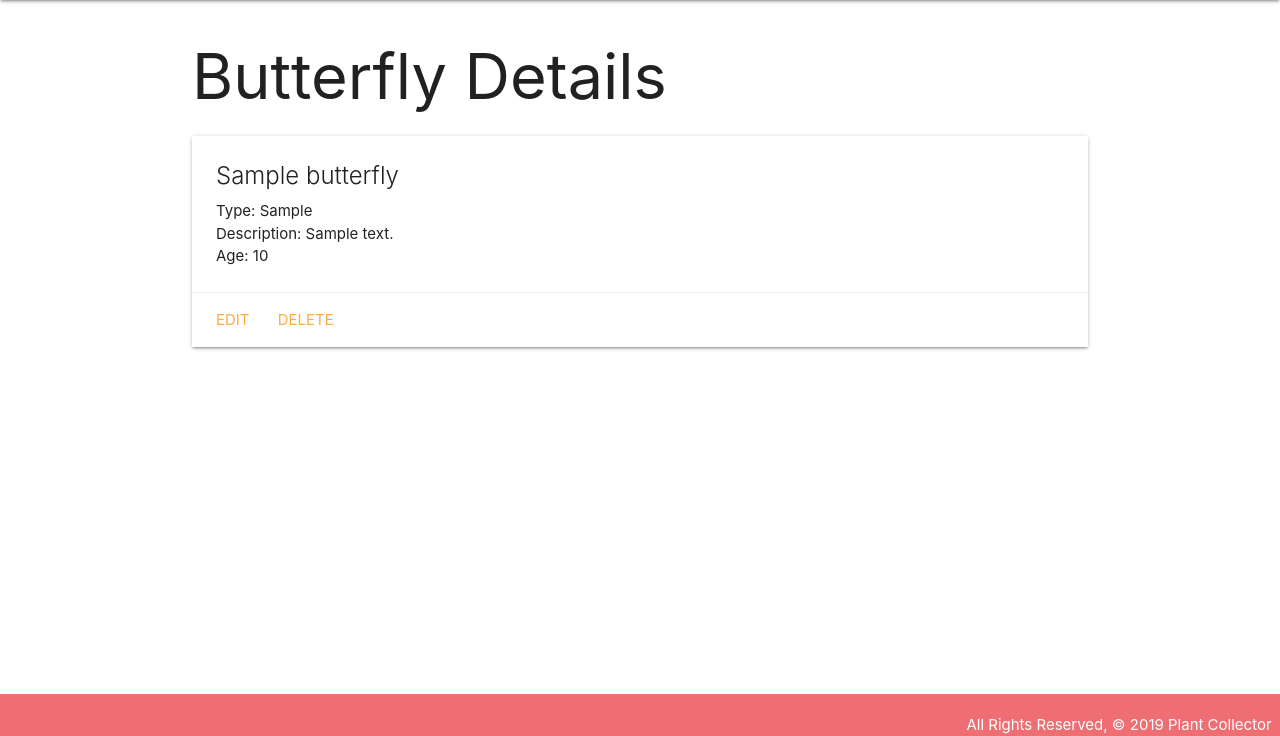
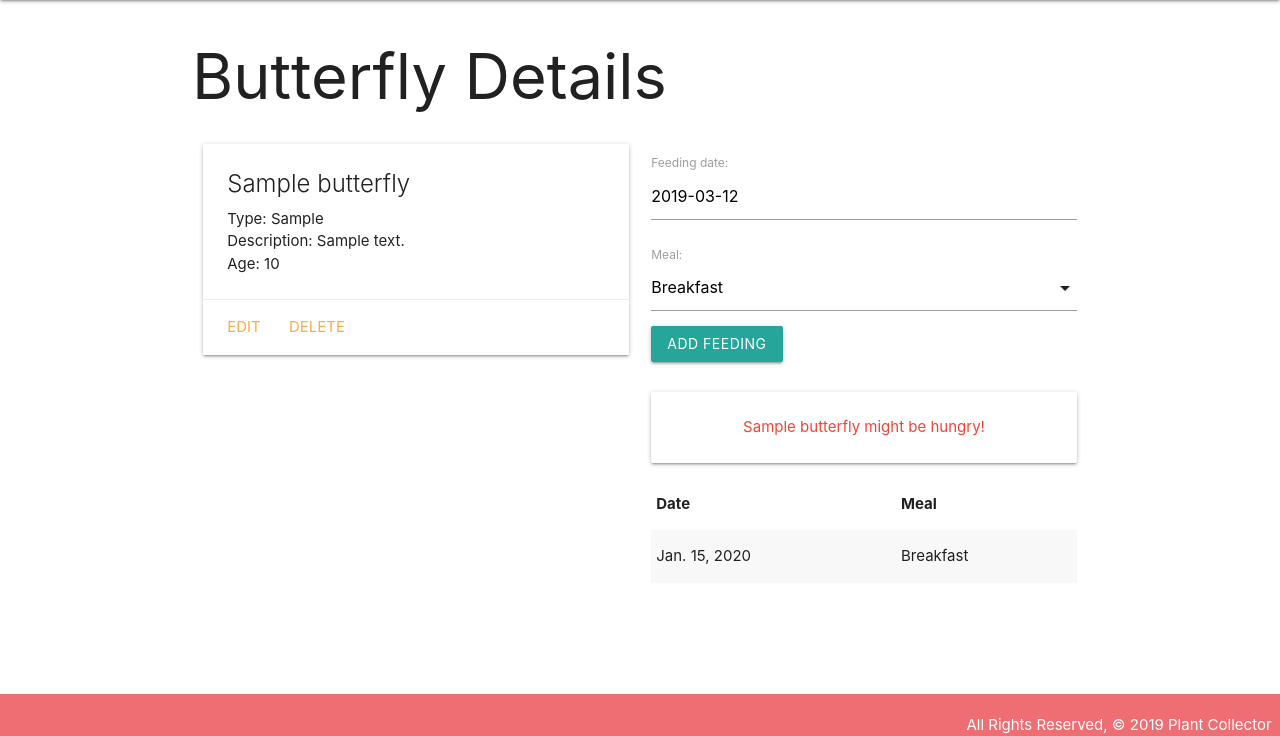
Before and after one commit to siaraclemente/butterflycollector, a Django app: page /butterflies/1/ in a window 1280 px wide. Shown: the part 64-800 px from the top of the page. Run offline with Django 3.2, Linux system fonts and the light colour scheme; tables that the repository leaves empty hold one stand-in row (values such as "Sample post").

Commit message:
feeding function added to app, along with cute reminder text

```diff
--- a/main_app/admin.py
+++ b/main_app/admin.py
@@ -1,5 +1,6 @@
 from django.contrib import admin
-from .models import Butterfly
+from .models import Butterfly, Feeding
 
 # Register your models here.
 admin.site.register(Butterfly)
+admin.site.register(Feeding)
--- /dev/null
+++ b/main_app/forms.py
@@ -0,0 +1,7 @@
+from django.forms import ModelForm
+from .models import Feeding
+
+class FeedingForm(ModelForm):
+  class Meta:
+    model = Feeding
+    fields = ['date', 'meal']
--- a/main_app/models.py
+++ b/main_app/models.py
@@ -1,7 +1,13 @@
 from django.db import models
 from django.urls import reverse
+from datetime import date
 
 # Create your models here.
+MEALS = (
+    ('B', 'Breakfast'),
+    ('L', 'Lunch'),
+    ('D', 'Dinner')
+)
 
 class Butterfly(models.Model):
   name = models.CharField(max_length=100)
@@ -14,3 +20,22 @@ class Butterfly(models.Model):
 
   def get_absolute_url(self):
     return reverse('detail', kwargs={'butterfly_id': self.id})
+
+  def fed_for_today(self):
+    return self.feeding_set.filter(date=date.today()).count() >= len(MEALS)
+
+class Feeding(models.Model):
+  date = models.DateField('feeding date')
+  meal = models.CharField(
+    max_length=1,
+    choices=MEALS,
+    default='B'
+    )
+
+  butterfly = models.ForeignKey(Butterfly, on_delete=models.CASCADE)
+
+  def __str__(self):
+    return f"{self.get_meal_display()} on {self.date}"
+
+    class Meta:
+      ordering = ['-date']
--- a/main_app/templates/base.html
+++ b/main_app/templates/base.html
@@ -9,6 +9,7 @@
    <title>Butterfly Collector</title>
    <link rel="stylesheet" href="https://cdnjs.cloudflare.com/ajax/libs/materialize/1.0.0/css/materialize.min.css">
    <link rel="stylesheet" type="text/css" href="{% static 'css/style.css' %}">
+   <script src="https://cdnjs.cloudflare.com/ajax/libs/materialize/1.0.0/js/materialize.min.js"></script>
 </head>
 <body>
    <header class="navbar-fixed">
--- a/main_app/templates/butterflies/detail.html
+++ b/main_app/templates/butterflies/detail.html
@@ -3,6 +3,8 @@
 
 <h1>Butterfly Details</h1>
 
+<div class="row">
+  <div class="col s6">
     <div class="card">
       <div class="card-content">
         <span class="card-title">{{ butterfly.name }}</span>
@@ -19,5 +21,47 @@
         <a href="{% url 'butterflies_delete' butterfly.id %}">Delete</a>
       </div>
     </div>
+  </div>
+  <div class="col s6">
+    <form action="{% url 'add_feeding' butterfly.id %}" method="post">
+      {% csrf_token %}
+      {{ feeding_form.as_p }}
+      <input type="submit" class="btn" value="Add Feeding">
+    </form>
+    <br>
+    {% if butterfly.fed_for_today %}
+      <div class="card-panel teal-text center-align">{{butterfly.name}} has been fed all meals for today.</div>
+    {% else %}
+      <div class="card-panel red-text center-align">{{butterfly.name}} might be hungry!</div>
+    {% endif %}
+    <table class="striped">
+      <thead>
+        <tr><th>Date</th><th>Meal</th></tr>
+      </thead>
+      <tbody>
+        {% for feeding in butterfly.feeding_set.all %}
+          <tr>
+            <td>{{feeding.date}}</td>
+            <td>{{feeding.get_meal_display}}</td>
+          </tr>
+        {% endfor %}
+      </tbody>
+    </table>
+  </div>
+</div>
 
+<script>
+  var dateEl = document.getElementById('id_date');
+  M.Datepicker.init(dateEl, {
+    format: 'yyyy-mm-dd',
+    defaultDate: new Date(),
+    setDefaultDate: true,
+    autoClose: true
+  });
+
+  // add additional JS to initialize select below
+  var selectEl = document.getElementById('id_meal');
+  M.FormSelect.init(selectEl);
+
+</script>
 {% endblock %}
--- a/main_app/urls.py
+++ b/main_app/urls.py
@@ -9,4 +9,5 @@ urlpatterns = [
    path('butterflies/create/', views.ButterflyCreate.as_view(), name='butterflies_create'),
    path('butterflies/<int:pk>/update/', views.ButterflyUpdate.as_view(), name='butterflies_update'),
    path('butterflies/<int:pk>/delete/', views.ButterflyDelete.as_view(), name='butterflies_delete'),
+   path('butterflies/<int:butterfly_id>/add_feeding/', views.add_feeding, name='add_feeding'),
 ]
--- a/main_app/views.py
+++ b/main_app/views.py
@@ -1,6 +1,7 @@
-from django.shortcuts import render
+from django.shortcuts import render, redirect
 from django.views.generic.edit import CreateView, UpdateView, DeleteView
 from .models import Butterfly
+from .forms import FeedingForm
 
 # Create your views here.
 def home(request):
@@ -15,7 +16,18 @@ def butterflies_index(request):
 
 def butterflies_detail(request, butterfly_id):
   butterfly = Butterfly.objects.get(id=butterfly_id)
-  return render(request, 'butterflies/detail.html', { 'butterfly': butterfly })
+  feeding_form = FeedingForm()
+  return render(request, 'butterflies/detail.html', {
+    'butterfly': butterfly, 'feeding_form': feeding_form
+    })
+
+def add_feeding(request, butterfly_id):
+  form = FeedingForm(request.POST)
+  if form.is_valid():
+    new_feeding = form.save(commit=False)
+    new_feeding.butterfly_id = butterfly_id
+    new_feeding.save()
+  return redirect('detail', butterfly_id=butterfly_id)
 
 class ButterflyCreate(CreateView):
   model = Butterfly
```
Also changed, not shown: main_app/migrations/0002_feeding.py (added). Lines whose indentation alone changed are shown as unchanged.
